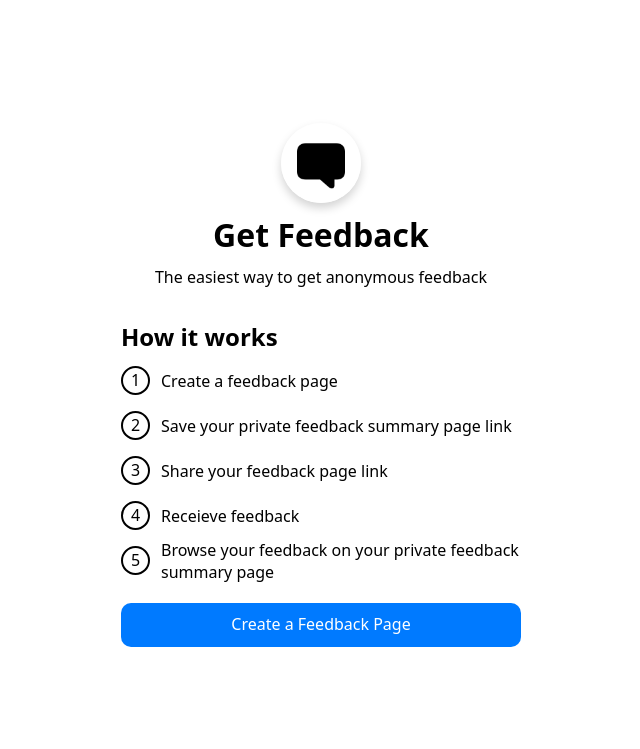
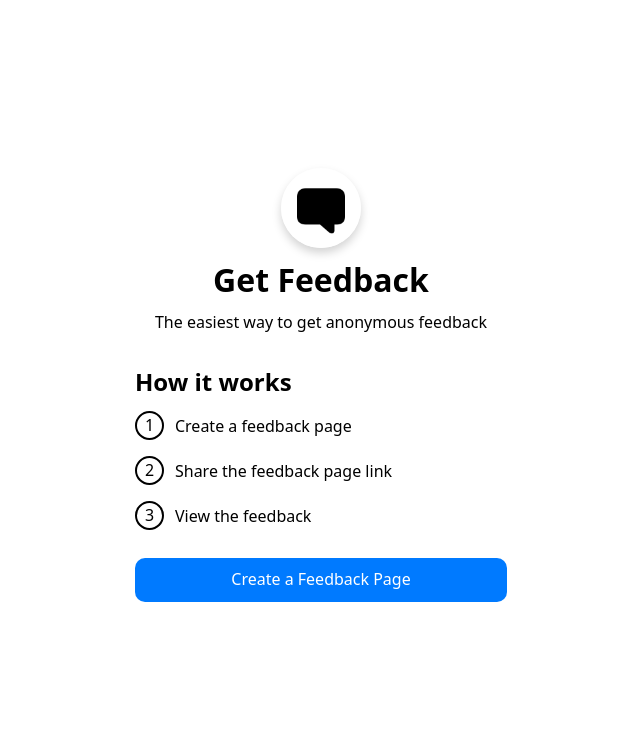
Before and after one commit to JackFinnis/FeedbackWeb, a Flask app: page / in a window 1280 px wide. Shown: the top 749 px of the page, without its empty margins (319-959 px from the left). Run offline with Flask 3, Linux system fonts and the light colour scheme.

Commit message:
Tweaks to create feedback page after some feedback

```diff
--- a/src/static/style.css
+++ b/src/static/style.css
@@ -164,7 +164,7 @@ input[type=file] {
 		color: black;
 	}
 
-	body {
+	body, .background {
 		background-color: white;
 	}
 
@@ -182,7 +182,7 @@ input[type=file] {
 		color: white;
 	}
 
-	body {
+	body, .background {
 		background-color: black;
 	}
 
--- a/src/templates/how_it_works.html
+++ b/src/templates/how_it_works.html
@@ -15,21 +15,17 @@
 	</head>
 	<body class="center_vertically center_horizontally">
         <div style="max-width:400px;">
-            <p style="height:0; overflow:hidden;">--------------------------------------------------------------------------------------</p>
-
             <div style="text-align:center;">
                 <img class="logo shadow" src="/static/images/logo.png">
                 <h1>Get Feedback</h1>
-                <p>The easiest way to get anonymous feedback</p>
+                <p style="margin-left:20px; margin-right:20px;">The easiest way to get anonymous feedback</p>
             </div><br>
 
             <h2 style="padding-left:0px; padding-bottom:5px;">How it works</h2>
             <ol>
                 <li>Create a feedback page</li>
-                <li>Save your private feedback summary page link</li>
-                <li>Share your feedback page link</li>
-                <li>Receieve feedback</li>
-                <li>Browse your feedback on your private feedback summary page</li>
+                <li>Share the feedback page link</li>
+                <li>View the feedback</li>
             </ol>
 
             <a class="large_button" href="/create">Create a Feedback Page</a>
--- a/src/templates/send_feedback.html
+++ b/src/templates/send_feedback.html
@@ -47,7 +47,7 @@
 				</div>
 			{% else %}
 				<form action="/send/{{subject.public_id}}" method="POST">
-					<textarea class="feedback_form_textarea container" id="feedback" name="feedback" placeholder="Enter feedback" autofocus required oninvalid="setCustomValidity('Please enter your feedback')" oninput="setCustomValidity('')"></textarea>
+					<textarea class="feedback_form_textarea container" id="feedback" name="feedback" placeholder="Enter your feedback" autofocus required oninvalid="setCustomValidity('Please enter your feedback')" oninput="setCustomValidity('')"></textarea>
 					<button class="large_button">Submit Feedback</button>
 				</form>
 			{% endif %}
--- a/src/templates/subject.html
+++ b/src/templates/subject.html
@@ -32,7 +32,7 @@
 				</a>
 				<a class="label" target="_blank" href="https://chart.googleapis.com/chart?cht=qr&chs=500x500&chl={{url_for('feedback_send', public_id=subject.public_id, _external=True)}}">
 					<img class="symbol" src="/static/images/qrcode.png" >
-					<p class="label_title">View Feedback QR Code</p>
+					<p class="label_title">View Feedback Page QR Code</p>
 				</a>
 				<a class="label" href="/{{subject.private_id}}/toggle_live">
 					{% if subject.live %}
@@ -45,7 +45,7 @@
 				</a>
 				<button class="label" id="copy_button" onclick="copy_feedback_link()">
 					<img id="copy_button_image" class="symbol" src="/static/images/doc.on.doc.png">
-					<p id="copy_button_label" class="label_title">Copy Feedback Link</p>
+					<p id="copy_button_label" class="label_title">Copy Feedback Page Link</p>
 				</button>
 			</div>
 
--- a/src/templates/subject_created.html
+++ b/src/templates/subject_created.html
@@ -14,7 +14,7 @@
                 <p>
                     We have also created your private feedback summary page. This is where you can view your feedback and manage your feedback page.
                     <br><br>
-                    Please now save the link to your private feedback summary page so you can return to it in future.
+                    Please now copy and save the link to your feedback summary page so you can return to it in future.
                 </p>
                 <button id="copy_button" class="large_button" style="padding:10px;" onclick="copy_feedback_summary_link()">
                     <img id="copy_button_image" class="symbol" src="/static/images/doc.on.doc.png">
@@ -23,9 +23,9 @@
                 <br><br>
                 <div id="view_feedback_summary">
                     <p>
-                        Once you have saved the link to your private feedback summary page, click the button below to view it.
+                        Click the button below to open your feedback summary page.
                     </p>
-                    <a class="large_button" href="/{{private_id}}">View Feedback Summary Page</a>
+                    <a class="large_button" href="/{{private_id}}">Open Feedback Summary Page</a>
                 </div>
             </div>
 		</div>
```
Also changed, not shown: src/templates/create_subject.html (+10 -8 lines).
